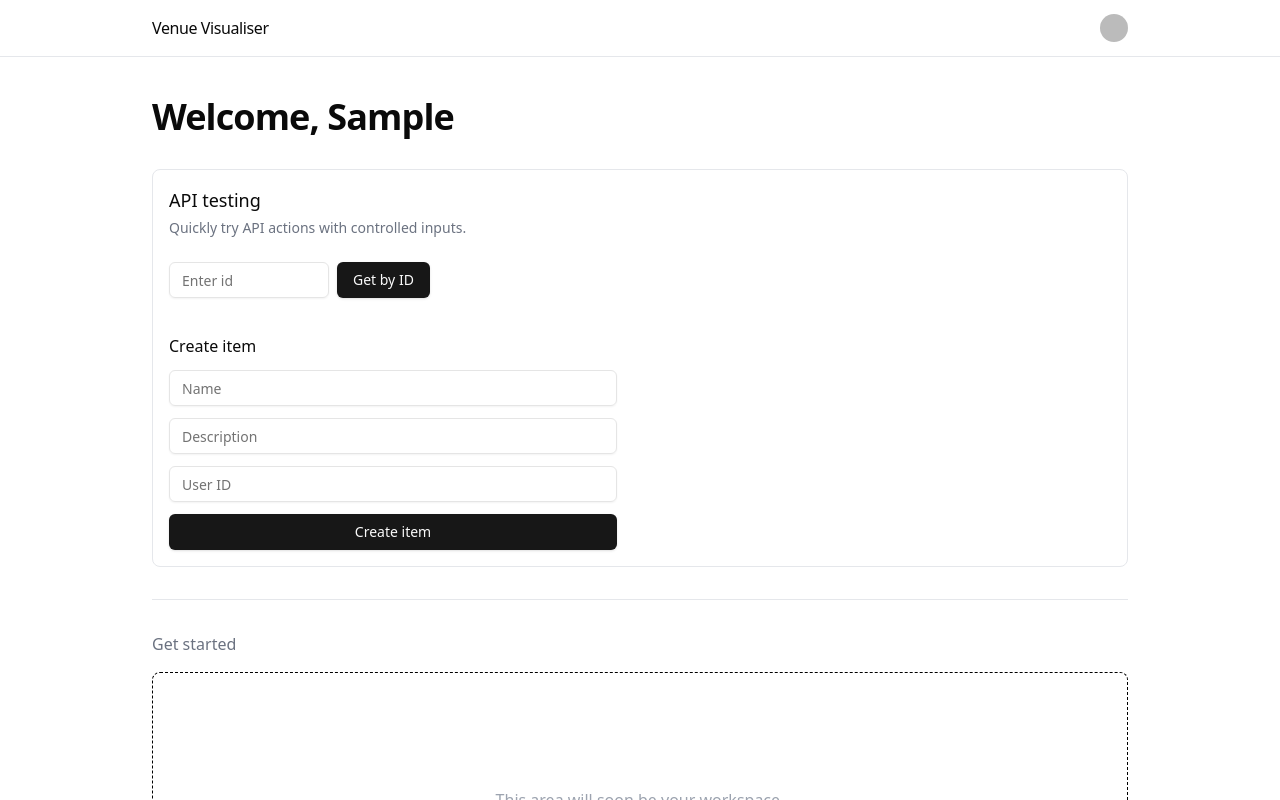
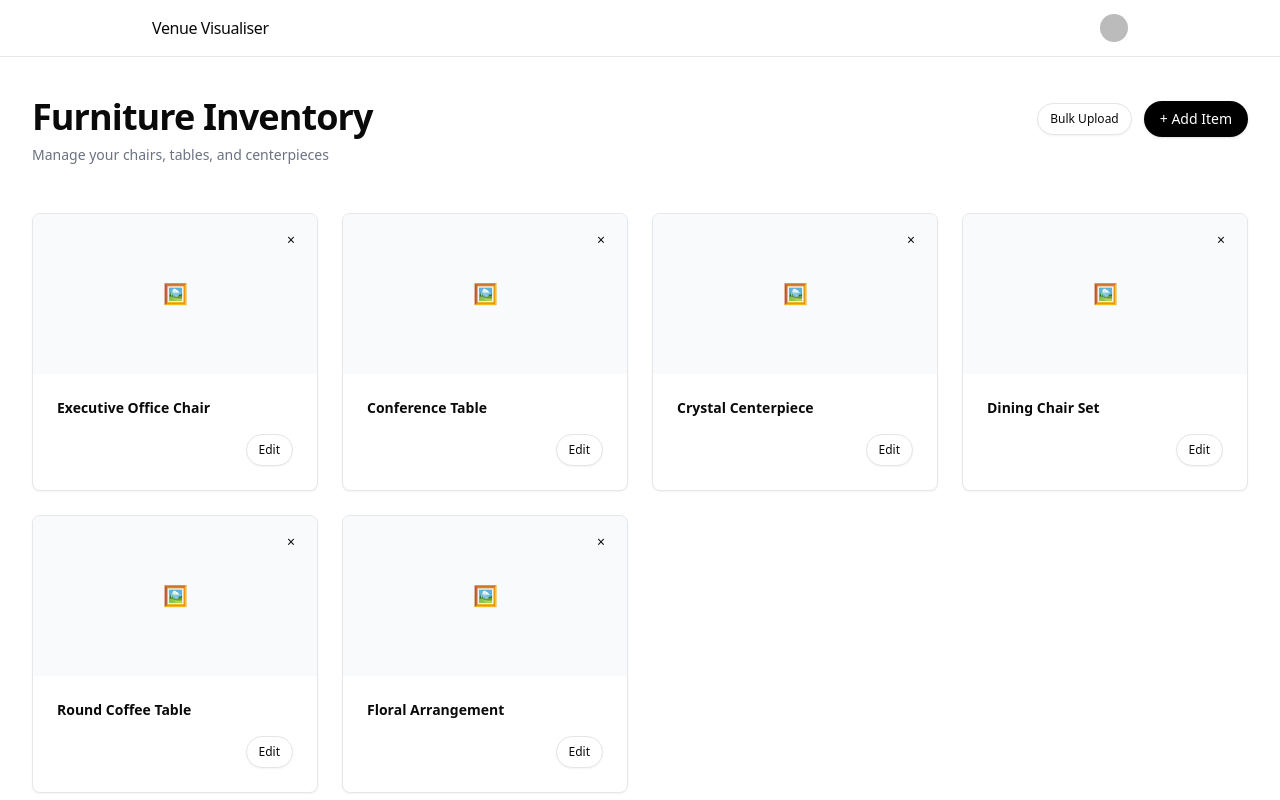
Before and after one commit to mustafaj17/venue_visualiser, a Next.js app: page /dashboard in a window 1280 px wide. Shown: the top 800 px of the page. Built offline with nearby package versions, Linux system fonts and the light colour scheme; no server answers; sample sign-in values are in the browser's storage; some icons are missing.

Commit message:
setup some initial components + modal and .md for cursor

```diff
--- a/app/dashboard/page.tsx
+++ b/app/dashboard/page.tsx
@@ -1,7 +1,8 @@
 import { currentUser } from "@clerk/nextjs/server";
 import { redirect } from "next/navigation";
 import Navbar from "@/components/navbar";
-import ApiTestingPanel from "@/components/dashboard/api-testing-panel";
+import { DashboardHeaderActions } from "@/components/dashboard/dashboard-client";
+import DashboardClient from "@/components/dashboard/dashboard-client";
 
 export const dynamic = "force-dynamic";
 
@@ -20,18 +21,24 @@ export default async function DashboardPage() {
   return (
     <>
       <Navbar />
-      <main className='min-h-screen px-6 py-10 flex flex-col items-start mx-auto max-w-5xl'>
-        <h1 className='text-3xl md:text-4xl font-semibold tracking-tight'>
-          Welcome, {userName}
-        </h1>
-        <ApiTestingPanel />
-        <div className='mt-8 w-full border-t border-gray-200 pt-8'>
-          <p className='text-gray-500'>Get started</p>
-          <div className='mt-4 rounded-lg border border-dashed border-black h-64 w-full flex items-center justify-center text-gray-400'>
-            This area will soon be your workspace.
+      <main className='min-h-screen px-8 py-10 flex flex-col items-start mx-auto max-w-7xl'>
+        <div className='w-full flex items-start justify-between'>
+          <div>
+            <h1 className='text-3xl md:text-4xl font-semibold tracking-tight'>
+              Furniture Inventory
+            </h1>
+            <p className='mt-2 text-sm text-gray-500'>
+              Manage your chairs, tables, and centerpieces
+            </p>
           </div>
+
+          <DashboardHeaderActions />
         </div>
+
+        <DashboardClient />
       </main>
     </>
   );
 }
+
+// Client-only actions moved to `components/dashboard/dashboard-actions-client.tsx`
--- /dev/null
+++ b/components/dashboard/create-item-modal.tsx
@@ -0,0 +1,52 @@
+"use client";
+
+import React from "react";
+import { Button } from "@/components/ui/button";
+import { Input } from "@/components/ui/input";
+
+interface CreateItemModalProps {
+  open: boolean;
+  onClose: () => void;
+}
+
+export default function CreateItemModal({
+  open,
+  onClose,
+}: CreateItemModalProps) {
+  if (!open) return null;
+
+  return (
+    <div className='fixed inset-0 z-50 flex items-center justify-center'>
+      <div className='absolute inset-0 bg-black/40' onClick={onClose} />
+      <div className='relative z-10 w-full max-w-2xl bg-white rounded-lg shadow-lg p-6'>
+        <h2 className='text-lg font-medium'>Create item</h2>
+        <p className='text-sm text-gray-500 mt-1'>
+          Visual-only modal — inputs are placeholders.
+        </p>
+
+        <form className='mt-4 grid gap-3'>
+          <Input placeholder='Name' />
+          <Input placeholder='Short description' />
+          <Input placeholder='Long description' />
+          <div className='h-32 w-full bg-gray-100 flex items-center justify-center text-gray-400'>
+            <span>Image upload placeholder</span>
+          </div>
+
+          <div className='flex items-center justify-end gap-2 mt-4'>
+            <Button
+              variant='ghost'
+              type='button'
+              onClick={onClose}
+              className='rounded-full'
+            >
+              Cancel
+            </Button>
+            <Button type='button' className='rounded-full'>
+              Create (placeholder)
+            </Button>
+          </div>
+        </form>
+      </div>
+    </div>
+  );
+}
--- /dev/null
+++ b/components/dashboard/dashboard-actions-client.tsx
@@ -0,0 +1,26 @@
+"use client";
+
+import React, { useState } from "react";
+import { Button } from "@/components/ui/button";
+import CreateItemModal from "./create-item-modal";
+
+export default function DashboardActionsClient() {
+  const [open, setOpen] = useState(false);
+
+  return (
+    <div className='flex items-center gap-3'>
+      <Button variant='outline' size='sm' className='rounded-full'>
+        Bulk Upload
+      </Button>
+
+      <Button
+        className='rounded-full bg-black text-white px-4 py-2'
+        onClick={() => setOpen(true)}
+      >
+        + Add Item
+      </Button>
+
+      <CreateItemModal open={open} onClose={() => setOpen(false)} />
+    </div>
+  );
+}
--- /dev/null
+++ b/components/dashboard/dashboard-client.tsx
@@ -0,0 +1,29 @@
+"use client";
+
+import React from "react";
+import DashboardActionsClient from "./dashboard-actions-client";
+import ItemCard from "./item-card";
+
+export default function DashboardClient() {
+  return (
+    <div className='mt-8 w-full'>
+      <div className='mt-4 grid grid-cols-1 sm:grid-cols-2 md:grid-cols-3 lg:grid-cols-4 gap-6'>
+        <ItemCard title='Executive Office Chair' subtitle='' />
+        <ItemCard title='Conference Table' subtitle='' />
+        <ItemCard title='Crystal Centerpiece' subtitle='' />
+        <ItemCard title='Dining Chair Set' subtitle='' />
+
+        <ItemCard title='Round Coffee Table' subtitle='' />
+        <ItemCard title='Floral Arrangement' subtitle='' />
+      </div>
+    </div>
+  );
+}
+
+export function DashboardHeaderActions() {
+  return (
+    <div className='pt-1'>
+      <DashboardActionsClient />
+    </div>
+  );
+}
--- /dev/null
+++ b/components/dashboard/item-card.tsx
@@ -0,0 +1,43 @@
+"use client";
+
+import React from "react";
+import { Button } from "@/components/ui/button";
+
+export interface ItemCardProps {
+  title: string;
+  subtitle?: string;
+}
+
+export default function ItemCard({ title, subtitle }: ItemCardProps) {
+  return (
+    <div className='relative rounded-lg border border-gray-200 bg-white shadow-sm overflow-hidden'>
+      <Button
+        variant='ghost'
+        size='icon'
+        className='absolute top-2 right-2 rounded-full'
+        aria-label='Delete item'
+        title='Delete item'
+      >
+        ×
+      </Button>
+      <div className='h-40 w-full bg-gray-50 flex items-center justify-center text-gray-400'>
+        <span className='text-xl'>🖼️</span>
+      </div>
+
+      <div className='p-6'>
+        <h3 className='text-sm font-semibold'>{title}</h3>
+        {subtitle ? (
+          <p className='text-xs text-gray-500 mt-2'>{subtitle}</p>
+        ) : null}
+
+        <div className='mt-4 flex items-center justify-end'>
+          <div className='flex items-center gap-2'>
+            <Button variant='outline' size='sm' className='rounded-full'>
+              Edit
+            </Button>
+          </div>
+        </div>
+      </div>
+    </div>
+  );
+}
```
Also changed, not shown: 1 other file (tests, documents, lock files or other folders).
